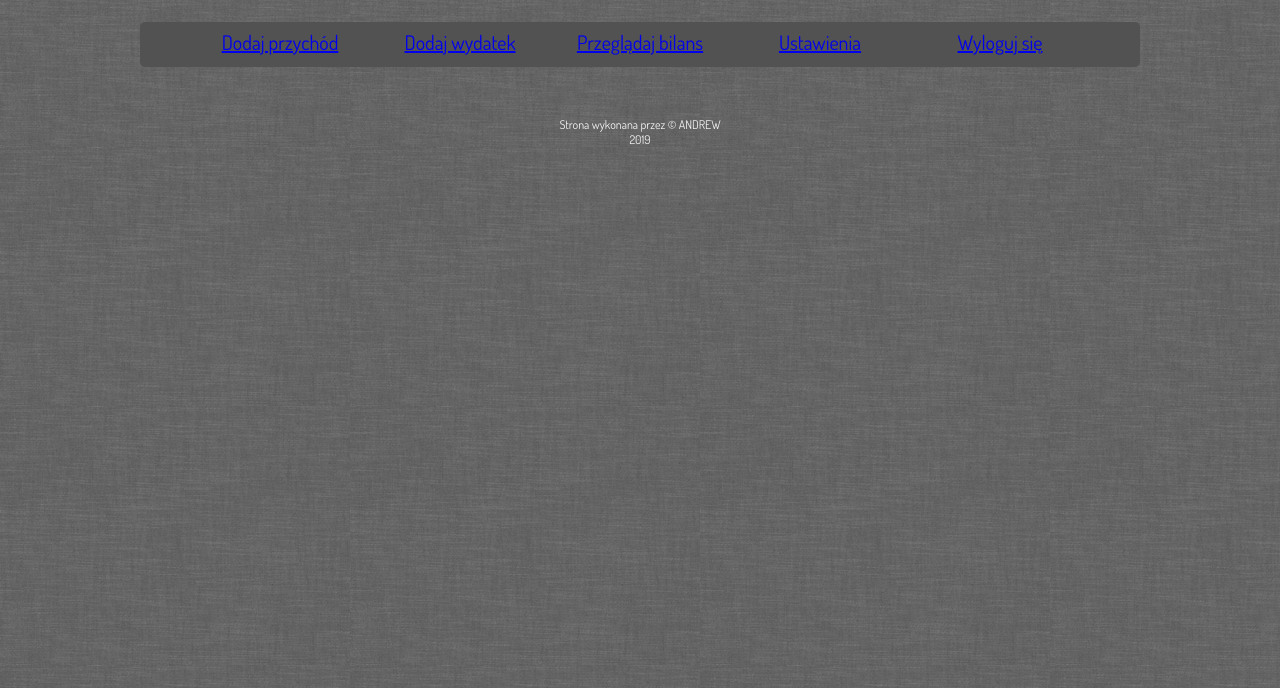
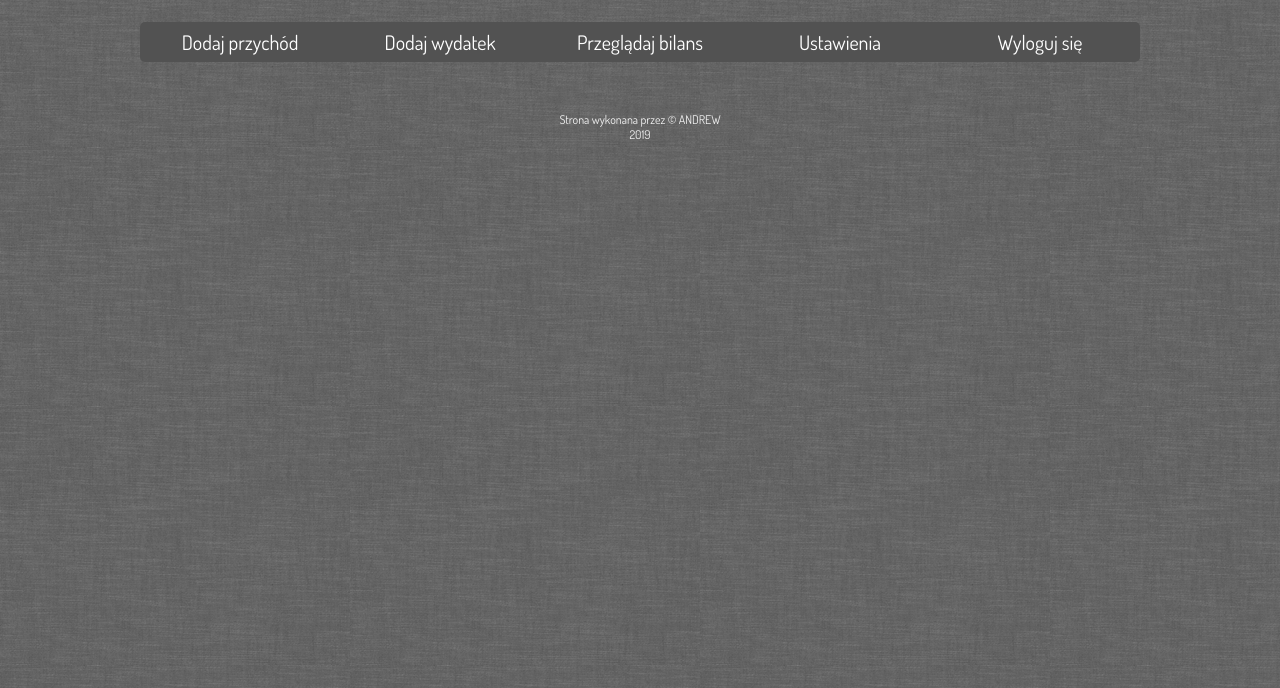
Before and after one commit to andrew118/MyWallet, a plain HTML site: page main.html in a window 1280 px wide. Shown: the part 112-800 px from the top of the page. Drawn offline with Linux system fonts and the light colour scheme.

Commit message:
Stylized navigation

```diff
--- a/style.css
+++ b/style.css
@@ -154,6 +154,7 @@ nav
 	background-color: #525252;
 	text-align: center;
 	border-radius: 5px;
+	height: 40px;
 }
 
 ol
@@ -166,10 +167,23 @@ ol
 	line-height: 200%
 }
 
+ol a
+{
+	color: #ffffff;
+	text-decoration: none;
+	display: block;
+}
+
 ol > li
 {
 	float: left;
-	width: 180px;
+	width: 200px;
+	border-radius: 5px;
+}
+
+ol > li:hover
+{
+	background-color: #414141;
 }
 
 footer
```
